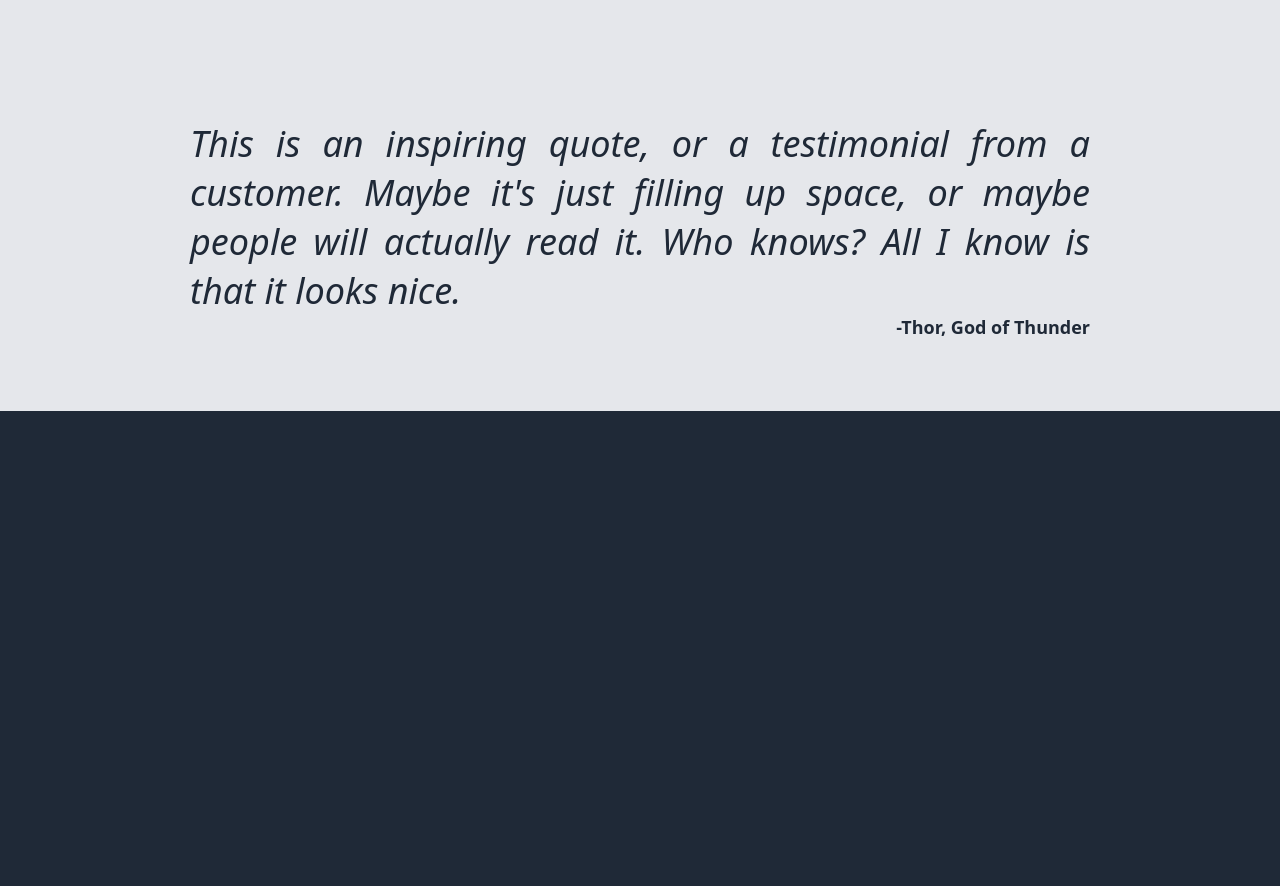
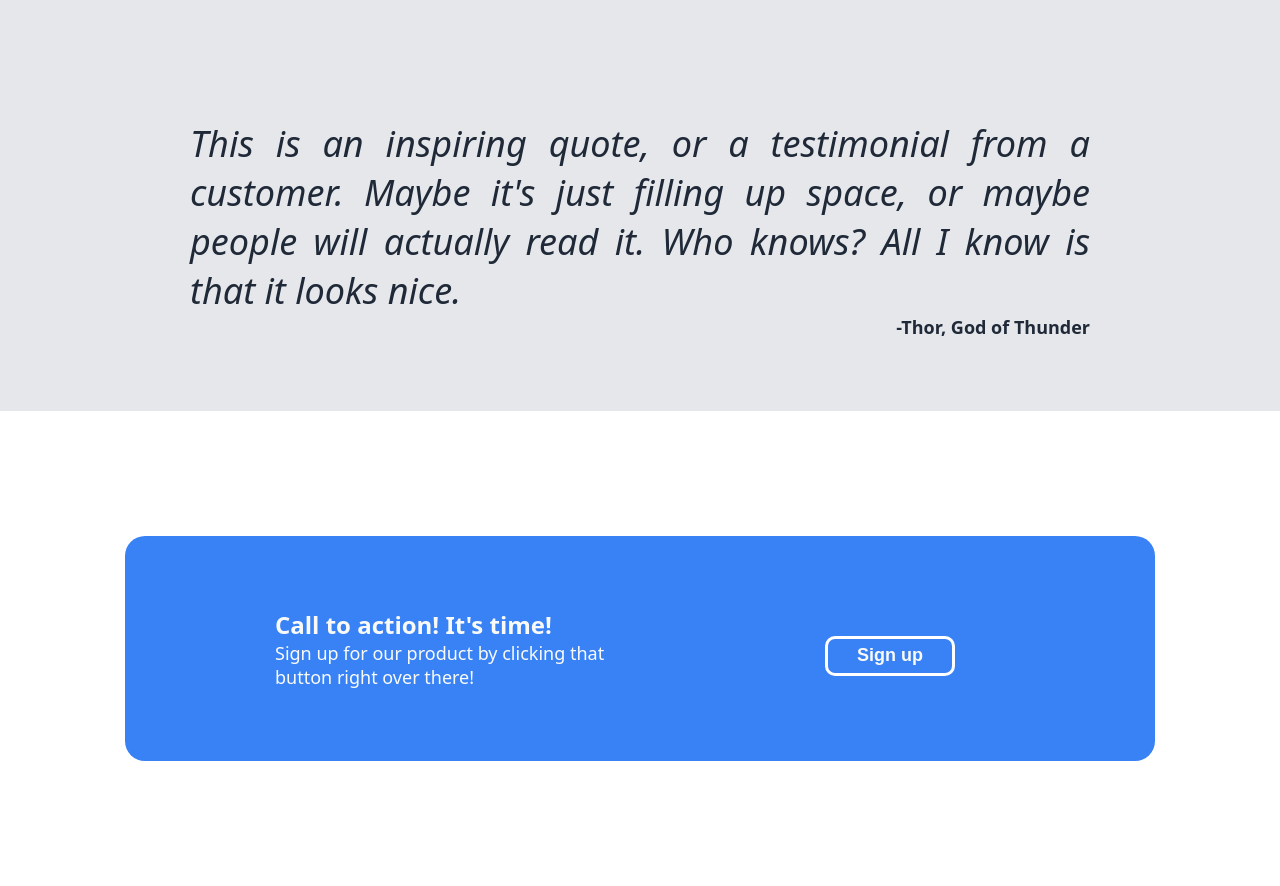
Before and after one commit to Honorable-Fool/odin-landing-page, a plain HTML site: page index.html in a window 1280 px wide. Shown: the part 1190-2076 px from the top of the page. Before the commit the page ends 1601 px from the top, so only its background shows below. Drawn offline with Linux system fonts and the light colour scheme.

Commit message:
Added CTA section

```diff
--- a/index.html
+++ b/index.html
@@ -61,5 +61,18 @@
             -Thor, God of Thunder
         </div>
     </div>
+
+    <div class="call-to-action-section">
+        <div class="container">
+            <div class="left-side">
+                <div class="cta-main-text">Call to action! It's time!</div>
+                <div class="cta-sub-text">Sign up for our product by clicking that button right over there!</div>
+            </div>
+            <div class="right-side">
+                <button class="sign-up-btn">Sign up</button>
+            </div>
+        </div>
+
+    </div>
 </body>
 </html>
--- a/style.css
+++ b/style.css
@@ -167,3 +167,53 @@ body {
     color: #1f2937;
     margin-bottom: 48px;
 }
+
+.call-to-action-section {
+    display: flex;
+    flex-direction: row;
+    justify-content: center;
+    background-color: white;
+    align-items: center;
+
+}
+.call-to-action-section .container {
+    display: flex;
+    flex-direction: row;
+    height: 25px;
+    margin: 125px;
+    padding: 100px;
+    background-color: #3882F6;
+    border-radius: 20px;
+}
+.call-to-action-section .container .left-side{
+    display: flex;
+    margin-left: 50px;
+    flex-direction: column;
+    align-items: flex-start;
+    justify-content: center;
+
+}
+.call-to-action-section .container .cta-main-text {
+    font-size: 24px;
+    font-weight: 900;
+}
+
+.call-to-action-section .container .cta-sub-text {
+    font-size: 18px;
+}
+
+.call-to-action-section .container .right-side button{
+    display: flex;
+    margin-left: 200px;
+    margin-right: 100px;
+    justify-content: center;
+    align-items: center;
+    font-size: 18px;
+    font-weight: 900;
+    background-color: #3882F6;
+    border: 3px solid white;
+    color: #F9FAF8;
+    height: 40px;
+    width: 130px;
+    border-radius: 10px;
+}
```
